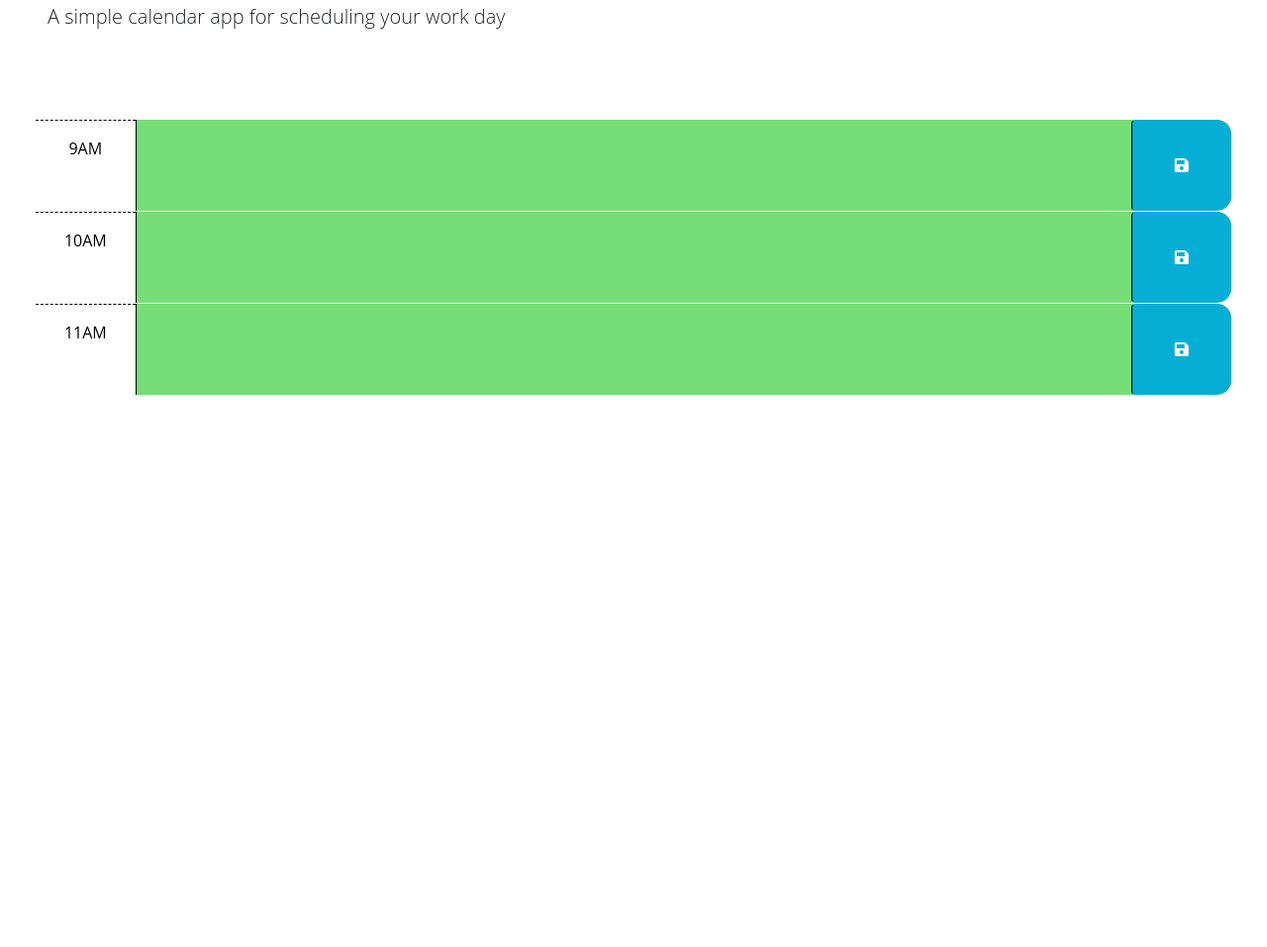
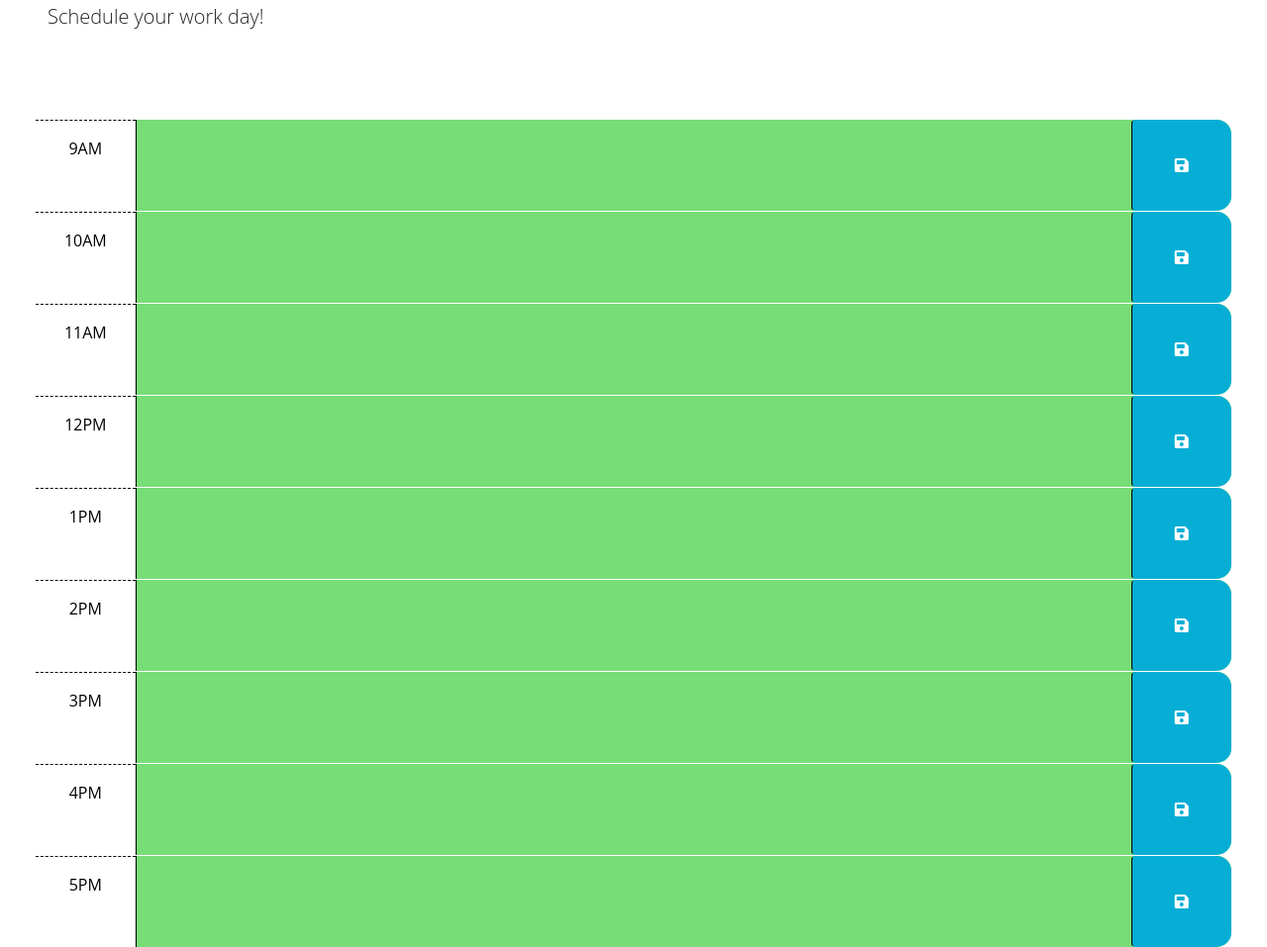
Before and after one commit to SmorenoContreras/workburgerschedulesoicanignorethattoo, a plain HTML site: page Develop/index.html in a window 1280 px wide. Shown: the part 131-1088 px from the top of the page at 99% size. Before the commit the page ends 800 px from the top, so only its background shows below. Drawn offline with nearby package versions, Linux system fonts and the light colour scheme.

Commit message:
added more time blocks on html

```diff
--- a/Develop/index.html
+++ b/Develop/index.html
@@ -1,48 +1,33 @@
 <!DOCTYPE html>
 <html lang="en">
+
 <head>
   <meta charset="UTF-8" />
   <meta name="viewport" content="width=device-width, initial-scale=1.0" />
   <meta http-equiv="X-UA-Compatible" content="ie=edge" />
-    <link
-      href="https://cdn.jsdelivr.net/npm/bootstrap@5.1.3/dist/css/bootstrap.min.css"
-      rel="stylesheet"
-      integrity="sha384-1BmE4kWBq78iYhFldvKuhfTAU6auU8tT94WrHftjDbrCEXSU1oBoqyl2QvZ6jIW3"
-      crossorigin="anonymous"
-    />
-    <link
-      rel="stylesheet"
-      href="https://use.fontawesome.com/releases/v5.8.1/css/all.css"
-      integrity="sha384-50oBUHEmvpQ+1lW4y57PTFmhCaXp0ML5d60M1M7uH2+nqUivzIebhndOJK28anvf"
-      crossorigin="anonymous"
-    />
-    <link
-      href="https://fonts.googleapis.com/css2?family=Fira+Sans:wght@400;700&display=swap"
-      rel="stylesheet"
-    />
+  <link href="https://cdn.jsdelivr.net/npm/bootstrap@5.1.3/dist/css/bootstrap.min.css" rel="stylesheet"
+    integrity="sha384-1BmE4kWBq78iYhFldvKuhfTAU6auU8tT94WrHftjDbrCEXSU1oBoqyl2QvZ6jIW3" crossorigin="anonymous" />
+  <link rel="stylesheet" href="https://use.fontawesome.com/releases/v5.8.1/css/all.css"
+    integrity="sha384-50oBUHEmvpQ+1lW4y57PTFmhCaXp0ML5d60M1M7uH2+nqUivzIebhndOJK28anvf" crossorigin="anonymous" />
+  <link href="https://fonts.googleapis.com/css2?family=Fira+Sans:wght@400;700&display=swap" rel="stylesheet" />
   <link rel="stylesheet" href="style.css" />
   <title>Work Day Scheduler</title>
 </head>
 
 <body>
+
   <header class="p-5 mb-4">
     <h1 class="display-3">Work Day Scheduler</h1>
-      <p class="lead">A simple calendar app for scheduling your work day</p>
+    <p class="lead">Schedule your work day!</p>
     <p id="currentDay" class="lead"></p>
   </header>
+
+
   <div class="container-fluid px-5">
-      <!-- Use class for "past", "present", and "future" to apply styles to the
-        time-block divs accordingly. The javascript will need to do this by
-        adding/removing these classes on each div by comparing the hour in the
-        id to the current hour. The html provided below is meant to be an example
-        demonstrating how the css provided can be leveraged to create the
-        desired layout and colors. The html below should be removed or updated
-        in the finished product. Remember to delete this comment once the
-        code is implemented.
-        -->
 
-      <!-- Example of a past time block. The "past" class adds a gray background color. -->
-      <div id="hour-9" class="row time-block past">
+    <!--changed blocks to military time to access easier-->
+
+    <div id="hour-9" class="row time-block ">
       <div class="col-2 col-md-1 hour text-center py-3">9AM</div>
       <textarea class="col-8 col-md-10 description" rows="3"> </textarea>
       <button class="btn saveBtn col-2 col-md-1" aria-label="save">
@@ -50,8 +35,8 @@
       </button>
     </div>
 
-      <!-- Example of a present time block. The "present" class adds a red background color. -->
-      <div id="hour-10" class="row time-block present">
+
+    <div id="hour-10" class="row time-block ">
       <div class="col-2 col-md-1 hour text-center py-3">10AM</div>
       <textarea class="col-8 col-md-10 description" rows="3"> </textarea>
       <button class="btn saveBtn col-2 col-md-1" aria-label="save">
@@ -59,21 +44,73 @@
       </button>
     </div>
 
-      <!-- Example of a future time block. The "future" class adds a green background color. -->
-      <div id="hour-11" class="row time-block future">
+
+    <div id="hour-11" class="row time-block ">
       <div class="col-2 col-md-1 hour text-center py-3">11AM</div>
       <textarea class="col-8 col-md-10 description" rows="3"> </textarea>
       <button class="btn saveBtn col-2 col-md-1" aria-label="save">
         <i class="fas fa-save" aria-hidden="true"></i>
       </button>
     </div>
+
+    <div id="hour-12" class="row time-block ">
+      <div class="col-2 col-md-1 hour text-center py-3">12PM</div>
+      <textarea class="col-8 col-md-10 description" rows="3"> </textarea>
+      <button class="btn saveBtn col-2 col-md-1" aria-label="save">
+        <i class="fas fa-save" aria-hidden="true"></i>
+      </button>
     </div>
+
+    <div id="hour-13" class="row time-block ">
+      <div class="col-2 col-md-1 hour text-center py-3">1PM</div>
+      <textarea class="col-8 col-md-10 description" rows="3"> </textarea>
+      <button class="btn saveBtn col-2 col-md-1" aria-label="save">
+        <i class="fas fa-save" aria-hidden="true"></i>
+      </button>
+    </div>
+
+    <div id="hour-14" class="row time-block ">
+      <div class="col-2 col-md-1 hour text-center py-3">2PM</div>
+      <textarea class="col-8 col-md-10 description" rows="3"> </textarea>
+      <button class="btn saveBtn col-2 col-md-1" aria-label="save">
+        <i class="fas fa-save" aria-hidden="true"></i>
+      </button>
+    </div>
+
+    <div id="hour-15" class="row time-block ">
+      <div class="col-2 col-md-1 hour text-center py-3">3PM</div>
+      <textarea class="col-8 col-md-10 description" rows="3"> </textarea>
+      <button class="btn saveBtn col-2 col-md-1" aria-label="save">
+        <i class="fas fa-save" aria-hidden="true"></i>
+      </button>
+    </div>
+
+    <div id="hour-16" class="row time-block ">
+      <div class="col-2 col-md-1 hour text-center py-3">4PM</div>
+      <textarea class="col-8 col-md-10 description" rows="3"> </textarea>
+      <button class="btn saveBtn col-2 col-md-1" aria-label="save">
+        <i class="fas fa-save" aria-hidden="true"></i>
+      </button>
+    </div>
+
+    <div id="hour-17" class="row time-block ">
+      <div class="col-2 col-md-1 hour text-center py-3">5PM</div>
+      <textarea class="col-8 col-md-10 description" rows="3"> </textarea>
+      <button class="btn saveBtn col-2 col-md-1" aria-label="save">
+        <i class="fas fa-save" aria-hidden="true"></i>
+      </button>
+    </div>
+
+  </div>
+
+  <!--added source for javascript/jquery-->
 
   <script src="https://cdnjs.cloudflare.com/ajax/libs/jquery/3.2.1/jquery.min.js"></script>
   <script src="https://cdn.jsdelivr.net/npm/dayjs@1.11.3/dayjs.min.js"
-    integrity="sha256-iu/zLUB+QgISXBLCW/mcDi/rnf4m4uEDO0wauy76x7U="
-    crossorigin="anonymous"></script>
+    integrity="sha256-iu/zLUB+QgISXBLCW/mcDi/rnf4m4uEDO0wauy76x7U=" crossorigin="anonymous"></script>
 
   <script src="script.js"></script>
+
 </body>
+
 </html>
```
Lines whose indentation alone changed are shown as unchanged.
